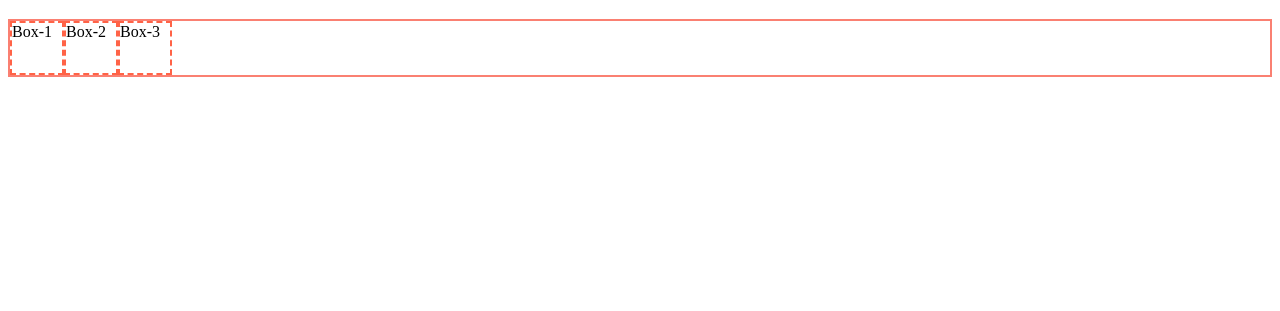
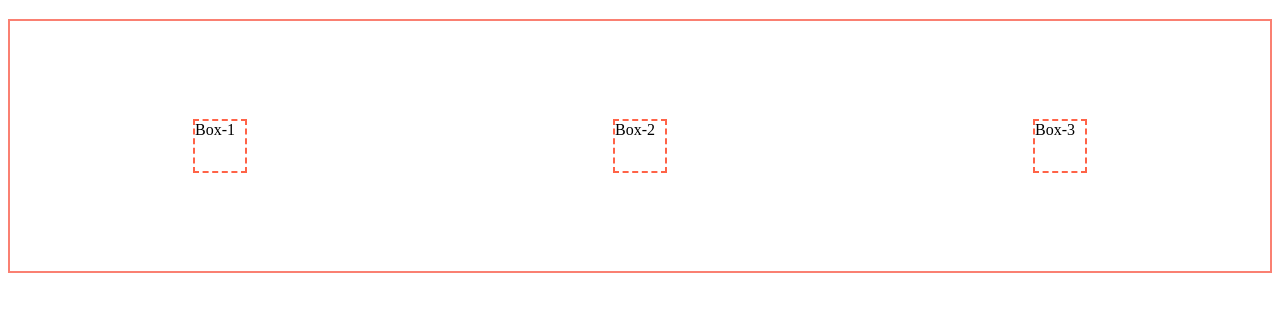
Before and after one commit to raaakibul/Responsive-Website-Layout, a plain HTML site: page Module-7/index.html in a window 1280 px wide. Shown: the part 61-372 px from the top of the page. Drawn offline with Linux system fonts and the light colour scheme.

Commit message:
css flexbox style added

```diff
--- a/Module-7/style.css
+++ b/Module-7/style.css
@@ -1,6 +1,10 @@
 .container{
     border: 2px solid salmon;
     display: flex;
+    justify-content: space-around;
+    align-items: center;
+    height: 250px;
+
 }
 .box{
     border: 2px dashed tomato;
```
